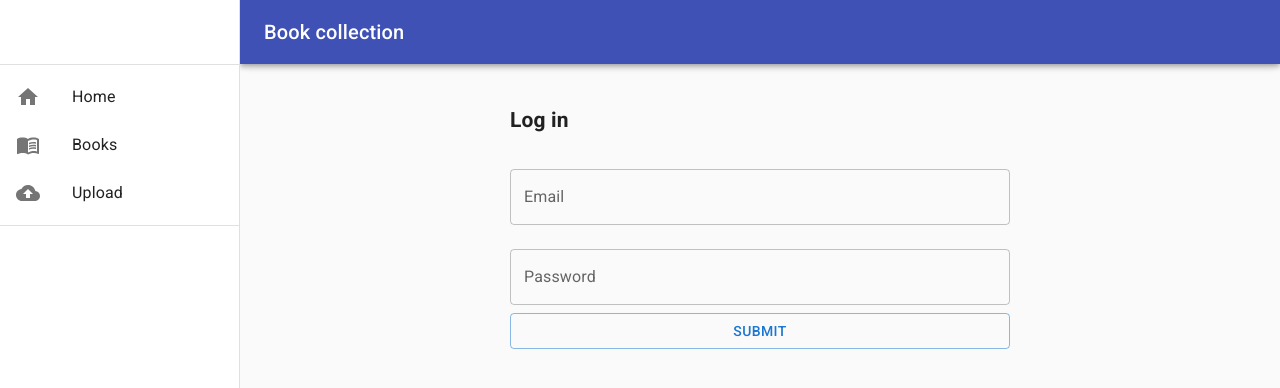
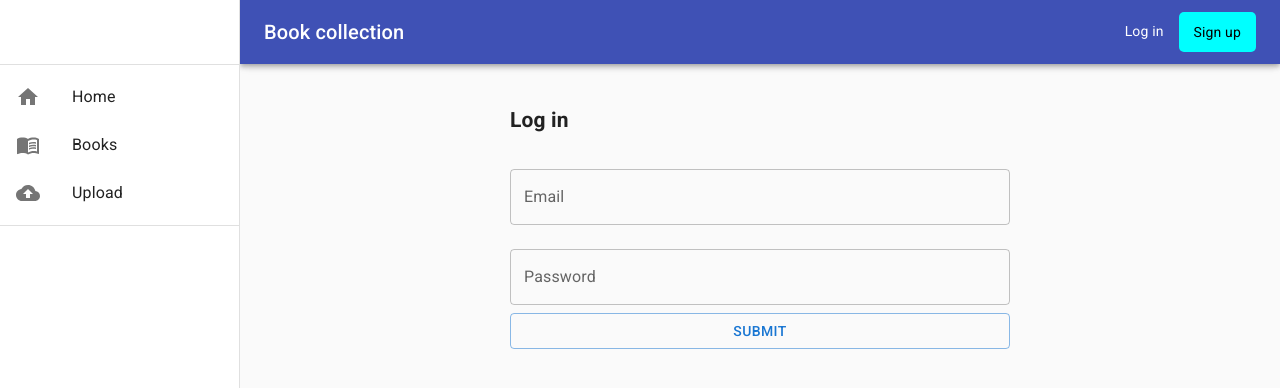
Before and after one commit to Kirill222/lrc2_frontend, a React (Create React App) app: page /login in a window 1280 px wide. Shown: the top 388 px of the page. Built offline with nearby package versions, Linux system fonts and the light colour scheme.

Commit message:
03. Signup, Login links are added to top bar (minor change)

```diff
--- a/src/components/ResponsiveDrawer/ResponsiveDrawer.jsx
+++ b/src/components/ResponsiveDrawer/ResponsiveDrawer.jsx
@@ -17,6 +17,8 @@ import Toolbar from '@material-ui/core/Toolbar';
 import Typography from '@material-ui/core/Typography';
 import { makeStyles, useTheme } from '@material-ui/core/styles';
 import { useHistory, useLocation } from 'react-router';
+import Link from '@mui/material/Link'
+import { padding } from '@mui/system';
 
 const drawerWidth = 240;
 
@@ -112,7 +114,9 @@ function ResponsiveDrawer(props) {
     <div className={classes.root}>
 
       <AppBar position="fixed" className={classes.appBar}>
-        <Toolbar>
+        <Toolbar
+          style={{justifyContent: "space-between"}}
+        >
           <IconButton
             color="inherit"
             aria-label="open drawer"
@@ -125,6 +129,41 @@ function ResponsiveDrawer(props) {
           <Typography variant="h6" noWrap>
             Book collection
           </Typography>
+
+
+          <div>
+            <Link
+              underline="none"
+              style={{padding: "10px 15px", color: "#fff", cursor: "pointer"}}
+              onClick={() => {
+                history.push('/login')
+              }}
+            >
+              Log in
+            </Link>
+            <Link
+                style={{padding: "10px 15px", color: "#000", backgroundColor: "#00FFFF", borderRadius: "5px"}}
+                component="button"
+                variant="body2"
+                underline="none"
+                onClick={() => {
+                  history.push('/signup')
+                }}
+              >
+              Sign up
+            </Link>
+          </div>
+
+
+
+
+
+
+
+
+
+
+
         </Toolbar>
       </AppBar>
       <nav className={classes.drawer} aria-label="mailbox folders">
```
